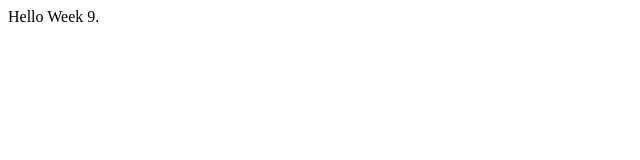
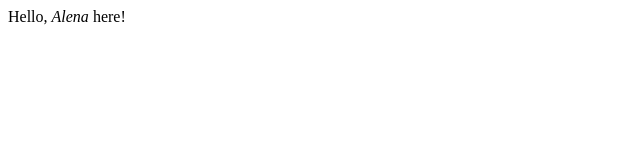
Before and after one commit to nykznykz/week9, a website: page index.html in a window 1280 px wide. Shown: the full height of the page, 0-640 px from the left. Drawn offline with Linux system fonts and the light colour scheme.

Commit message:
test commit

```diff
--- a/index.html
+++ b/index.html
@@ -1,7 +1,7 @@
 <html>
   <body>
     <div id="app">
-      Hello Week 9.
+      Hello, <i>Alena</i> here!
     </div>
   </body>
 </html>
```
